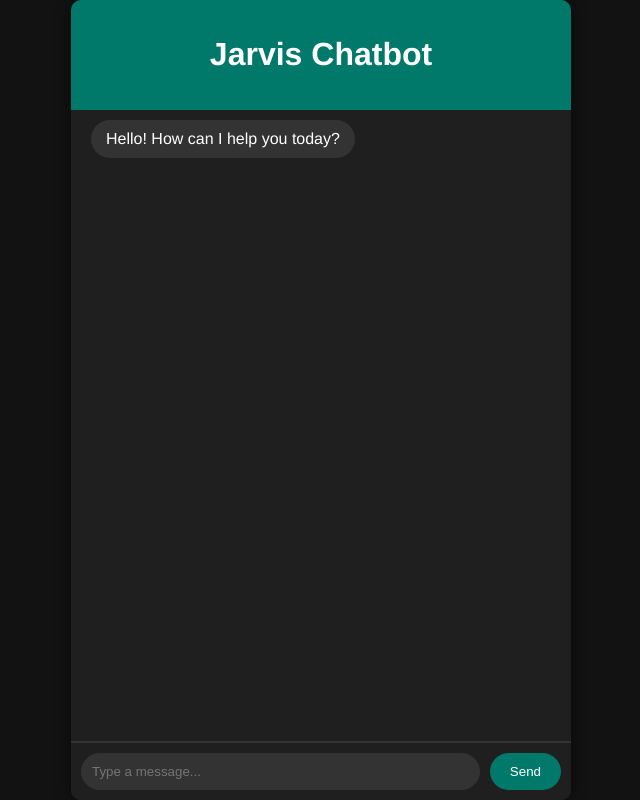
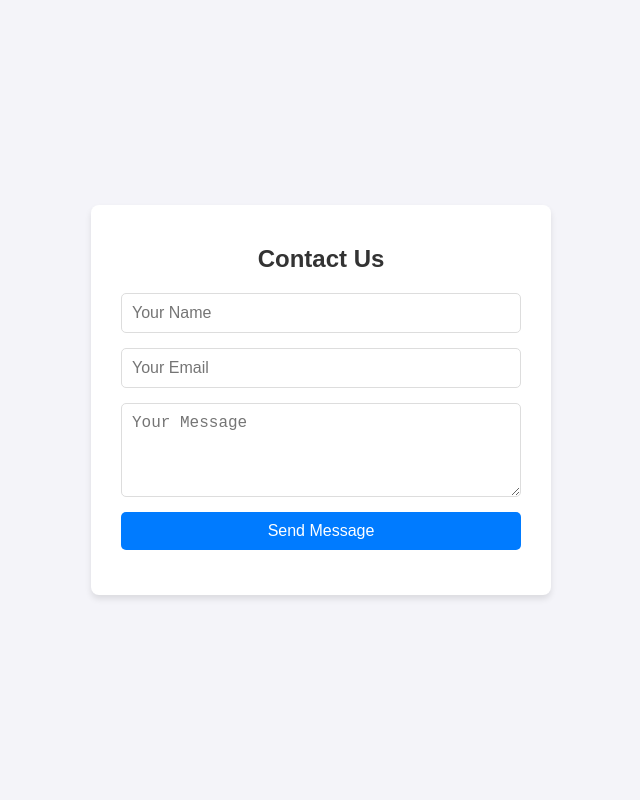
Before and after one commit to LastcluegamerYT/Prrrr, a plain HTML site: page index.html in a window 1280 px wide. Shown: the whole page, without its empty margins (319-959 px from the left). Drawn offline with Linux system fonts and the light colour scheme.

Commit message:
Update index.html

```diff
--- a/index.html
+++ b/index.html
@@ -3,221 +3,121 @@
 <head>
     <meta charset="UTF-8">
     <meta name="viewport" content="width=device-width, initial-scale=1.0">
-    <title>Jarvis Chatbot</title>
+    <title>Contact Form</title>
     <style>
         body {
-            font-family: 'Helvetica Neue', Arial, sans-serif;
-            background-color: #121212;
+            font-family: Arial, sans-serif;
             margin: 0;
             padding: 0;
+            background-color: #f4f4f9;
+            color: #333;
+            display: flex;
+            justify-content: center;
+            align-items: center;
             height: 100vh;
+        }
+
+        .form-container {
+            background: #fff;
+            padding: 20px 30px;
+            border-radius: 8px;
+            box-shadow: 0 4px 6px rgba(0, 0, 0, 0.1);
+            width: 100%;
+            max-width: 400px;
+        }
+
+        .form-container h2 {
+            text-align: center;
+            margin-bottom: 20px;
+            color: #333;
+        }
+
+        .form-container form {
             display: flex;
             flex-direction: column;
-            align-items: center;
-            justify-content: center;
-            color: #fff;
         }
-        .container {
-            display: flex;
-            flex-direction: column;
-            justify-content: space-between;
-            width: 100%;
-            height: 100%;
-            max-width: 500px;
-            background-color: #1f1f1f;
-            box-shadow: 0 0 15px rgba(0, 0, 0, 0.5);
-            border-radius: 10px;
-            overflow: hidden;
+
+        .form-container input,
+        .form-container textarea,
+        .form-container button {
+            margin-bottom: 15px;
+            padding: 10px;
+            border: 1px solid #ddd;
+            border-radius: 5px;
+            font-size: 16px;
         }
-        .header {
-            padding: 15px;
-            background-color: #00796b;
-            color: #fff;
+
+        .form-container button {
+            background-color: #007BFF;
+            color: white;
+            border: none;
+            cursor: pointer;
+        }
+
+        .form-container button:hover {
+            background-color: #0056b3;
+        }
+
+        .form-container .status {
             text-align: center;
-        }
-        .chat-box {
-            padding: 10px 20px;
-            flex-grow: 1;
-            overflow-y: auto;
-            border-bottom: 1px solid #333;
-            scroll-behavior: smooth;
-        }
-        .message {
-            margin-bottom: 15px;
-        }
-        .message.bot {
-            text-align: left;
-        }
-        .message.user {
-            text-align: right;
-        }
-        .message .text {
-            display: inline-block;
-            padding: 10px 15px;
-            border-radius: 20px;
-            max-width: 80%;
-            word-wrap: break-word;
-        }
-        .message.bot .text {
-            background-color: #333;
-            color: #fff;
-        }
-        .message.user .text {
-            background-color: #00796b;
-            color: #fff;
-        }
-        .input-box {
-            display: flex;
-            padding: 10px;
-            background-color: #1f1f1f;
-            border-top: 1px solid #333;
-        }
-        .input-box input {
-            flex: 1;
-            padding: 10px;
-            border: 1px solid #333;
-            border-radius: 20px;
-            outline: none;
-            background-color: #333;
-            color: #fff;
-        }
-        .input-box button {
-            margin-left: 10px;
-            padding: 10px 20px;
-            background-color: #00796b;
-            color: #fff;
-            border: none;
-            border-radius: 20px;
-            cursor: pointer;
-            outline: none;
-            transition: background-color 0.3s;
-        }
-        .input-box button:hover {
-            background-color: #005f56;
-        }
-        .background-text {
-            position: absolute;
-            top: 50%;
-            left: 50%;
-            transform: translate(-50%, -50%);
-            font-size: 5rem;
-            color: rgba(255, 255, 255, 0.05);
-            z-index: -1;
-            user-select: none;
-        }
-        .typing-indicator {
-            display: flex;
-            align-items: center;
-            margin-bottom: 10px;
-        }
-        .typing-indicator span {
-            background: #333;
-            border-radius: 50%;
-            display: inline-block;
-            height: 8px;
-            margin-right: 3px;
-            width: 8px;
-            animation: blink 1.4s infinite both;
-        }
-        .typing-indicator span:nth-child(2) {
-            animation-delay: 0.2s;
-        }
-        .typing-indicator span:nth-child(3) {
-            animation-delay: 0.4s;
-        }
-        @keyframes blink {
-            0%, 80%, 100% {
-                opacity: 0;
-            }
-            40% {
-                opacity: 1;
-            }
+            margin-top: 10px;
+            font-size: 14px;
         }
     </style>
 </head>
 <body>
-    <div class="background-text">Jarvis</div>
-    <div class="container">
-        <div class="header">
-            <h1>Jarvis Chatbot</h1>
-        </div>
-        <div class="chat-box" id="chat-box">
-            <div class="message bot">
-                <div class="text">Hello! How can I help you today?</div>
-            </div>
-        </div>
-        <div class="input-box">
-            <input type="text" id="user-input" placeholder="Type a message..." onkeydown="handleKeyPress(event)">
-            <button onclick="sendMessage()">Send</button>
-        </div>
+    <div class="form-container">
+        <h2>Contact Us</h2>
+        <form id="contact-form">
+            <input type="text" name="name" placeholder="Your Name" required>
+            <input type="email" name="email" placeholder="Your Email" required>
+            <textarea name="message" placeholder="Your Message" rows="4" required></textarea>
+            <button type="submit">Send Message</button>
+        </form>
+        <div class="status"></div>
     </div>
 
     <script>
-        const apiKey = 'a07b759e-21a3-4a4a-8b0d-86022e870961';
-        const chatBox = document.getElementById('chat-box');
+        const form = document.getElementById("contact-form");
+        const statusDiv = document.querySelector(".status");
 
-        function sendMessage() {
-            const userInput = document.getElementById('user-input');
-            const messageText = userInput.value.trim();
-            if (!messageText) return;
+        form.addEventListener("submit", async (event) => {
+            event.preventDefault(); // Prevent default form submission behavior
 
-            addMessage(messageText, 'user');
-            userInput.value = '';
+            const formData = new FormData(form);
+            const data = {
+                name: formData.get("name"),
+                email: formData.get("email"),
+                message: formData.get("message"),
+            };
 
-            showTypingIndicator();
+            const scriptURL = "https://script.google.com/macros/s/AKfycbyhmmr-5-G5T2fNrHZe_ho4eKHJakBZ3yl3-T0JtcuCqc4N_4AGtaErhSRlJ-QdkmA6/exec";
 
-            fetch(`http://192.168.1.64:5000/chat?query=${encodeURIComponent(messageText)}`, {
-                headers: {
-                    'API-Key': apiKey
+            try {
+                const response = await fetch(scriptURL, {
+                    method: "POST",
+                    headers: {
+                        "Content-Type": "application/json",
+                    },
+                    body: JSON.stringify(data),
+                });
+
+                const result = await response.json();
+
+                if (result.status === "success") {
+                    statusDiv.textContent = "Message sent successfully!";
+                    statusDiv.style.color = "green";
+                    form.reset(); // Clear form fields
+                } else {
+                    statusDiv.textContent = "Error: " + result.message;
+                    statusDiv.style.color = "red";
                 }
-            })
-            .then(response => response.json())
-            .then(data => {
-                const delay = Math.random() * 3000 + 2000;
-                setTimeout(() => {
-                    hideTypingIndicator();
-                    addMessage(data.response, 'bot');
-                }, delay);
-            })
-            .catch(error => {
-                console.error('Error:', error);
-                hideTypingIndicator();
-                addMessage('Sorry, there was an error processing your request.', 'bot');
-            });
-        }
-
-        function addMessage(text, sender) {
-            const messageElement = document.createElement('div');
-            messageElement.className = `message ${sender}`;
-            const textElement = document.createElement('div');
-            textElement.className = 'text';
-            textElement.textContent = text;
-            messageElement.appendChild(textElement);
-            chatBox.appendChild(messageElement);
-            chatBox.scrollTop = chatBox.scrollHeight;
-        }
-
-        function showTypingIndicator() {
-            const typingIndicator = document.createElement('div');
-            typingIndicator.className = 'typing-indicator';
-            typingIndicator.id = 'typing-indicator';
-            typingIndicator.innerHTML = '<span></span><span></span><span></span>';
-            chatBox.appendChild(typingIndicator);
-            chatBox.scrollTop = chatBox.scrollHeight;
-        }
-
-        function hideTypingIndicator() {
-            const typingIndicator = document.getElementById('typing-indicator');
-            if (typingIndicator) {
-                chatBox.removeChild(typingIndicator);
+            } catch (error) {
+                console.error("Error:", error);
+                statusDiv.textContent = "Failed to send the message. Please try again later.";
+                statusDiv.style.color = "red";
             }
-        }
-
-        function handleKeyPress(event) {
-            if (event.key === 'Enter') {
-                sendMessage();
-            }
-        }
+        });
     </script>
 </body>
 </html>
```
